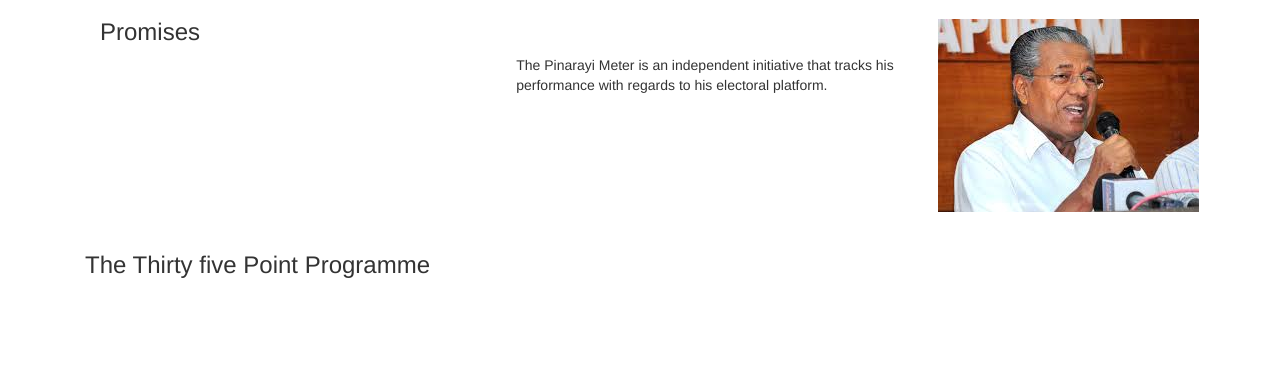
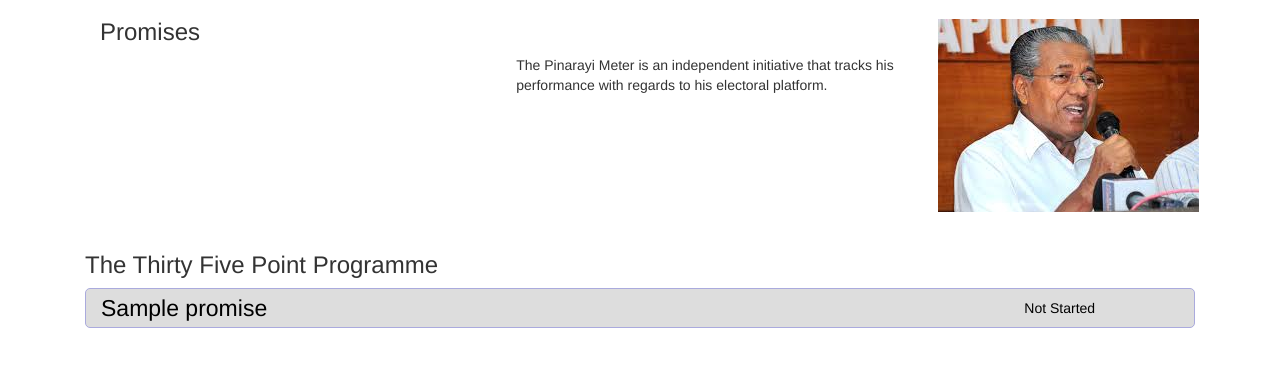
Before and after one commit to paulkg4u/pinarayi-meter, a Django app: page / in a window 1280 px wide. Shown: the part 51-418 px from the top of the page. Run offline with Django 3.2, Linux system fonts and the light colour scheme; tables that the repository leaves empty hold one stand-in row (values such as "Sample post"); some libraries are stand-ins or nearby versions.

```diff
--- a/pinarayiMeter/pinarayi_meter/constants.py
+++ b/pinarayiMeter/pinarayi_meter/constants.py
@@ -1,5 +1 @@
 THIRTY_FIVE_POINT_PROGRAMME = 'Thirty Five Point Programme'
-
-class Collection(object):
-    def __init__(self):
-        pass
--- /dev/null
+++ b/pinarayiMeter/pinarayi_meter/helpers.py
@@ -0,0 +1,3 @@
+class Collection(object):
+    def __init__(self):
+        pass
--- a/pinarayiMeter/pinarayi_meter/libs/promiseLib.py
+++ b/pinarayiMeter/pinarayi_meter/libs/promiseLib.py
@@ -11,7 +11,6 @@ class PromiseLib(object):
 
     def get_top_promises(self):
         promises = Promise.objects.filter(category = THIRTY_FIVE_POINT_PROGRAMME)
-        print len(promises)
         return promises
 
     def get_promise(self,reqObj):
--- a/pinarayiMeter/pinarayi_meter/urls.py
+++ b/pinarayiMeter/pinarayi_meter/urls.py
@@ -5,5 +5,5 @@ from . import views
 urlpatterns = [
     url(r'^$', views.index, name="index"),
     url(r'^home$',views.index,name = "index"),
-    url(r'^(?P<uuid>)[\w\-]+$',views.promise,name = "promise")
+    url(r'^details/(?P<uuid>[\w\-]+)$',views.promise,name = "promise")
 ]
--- a/pinarayiMeter/pinarayi_meter/views.py
+++ b/pinarayiMeter/pinarayi_meter/views.py
@@ -3,7 +3,8 @@ from django.http import  HttpResponse
 
 from libs.promiseLib import  PromiseLib
 
-# from constants import  Collection
+from helpers import  Collection
+
 # Create your views here.
 def index(request):
     promiseLib = PromiseLib()
@@ -16,8 +17,8 @@ def index(request):
 def promise(request, uuid):
     reqObj = Collection()
     reqObj.uuid = uuid
+
     promiseLib =PromiseLib()
-
-    result = promiseLib.get_promise(reqObj)
-
-    return HttpResponse("list promise")
+    promiseDetails = promiseLib.get_promise(reqObj)
+    response = {'promiseDetails':promiseDetails}
+    return render(request,'pinarayi_meter/promise.html',response)
--- a/pinarayiMeter/static/css/style.css
+++ b/pinarayiMeter/static/css/style.css
@@ -41,8 +41,26 @@ body {
   border: 1px solid #aaaadd;
   background-color: #dddddd;
   border-radius: 5px;
+  cursor: pointer;
+  color: #000;
+  text-decoration: none;
+}
+
+.promise-list:hover{
+  color: #000;
+  text-decoration: none;
 }
 .promise-title{
-  font-size: 20px;
+  font-size: 23px;
+  font-weight: 500;
+  height: 100%;
+}
+
+.promise-status {
+  height: 100%;
+}
+
+.promise-description{
+  font-size: 18px;
   font-weight: 500;
 }
--- a/pinarayiMeter/templates/pinarayi_meter/index.html
+++ b/pinarayiMeter/templates/pinarayi_meter/index.html
@@ -27,10 +27,21 @@
     </div>
     <div class = "col-md-12">
         <h3>
-            The Thirty five Point Programme
+            The Thirty Five Point Programme
         </h3>
-        {% for promise in promises %}
-            {{promise.status}}
+        {% for promise in topPromises %}
+            <a class = "col-md-12 promise-list no-padding" href = "/promise/details/{{promise.uuid}}">
+                <span class = "col-md-10 promise-title flex-container">
+                    {{promise.title}}
+                </span>
+                <!-- <h4 class = "promise-title">
+                    {{promise.title}}
+                </h4> -->
+                <span class = "col-md-2 promise-status flex-container">
+                    {{promise.status}}
+                </span>
+                <!-- {{promise.status}} -->
+            </a>
         {% endfor %}
     </div>
 </div>
```
Also changed, not shown: pinarayiMeter/templates/pinarayi_meter/promise.html (+36 -9 lines).
